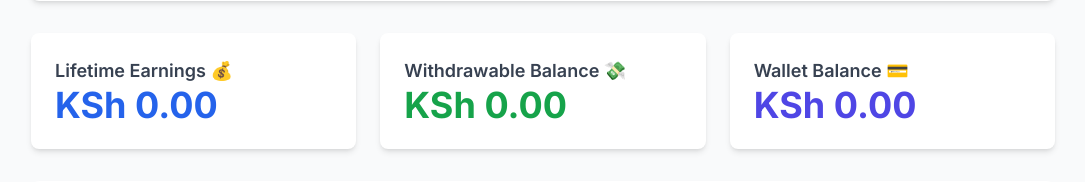
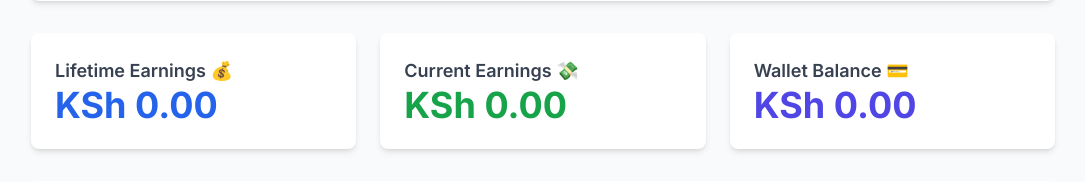
Before and after one commit to paulphysics/humanizeyouressay, a Flask app: template templates/referrals.html in a window 1280 px wide. Shown: the part 419-601 px from the top of the page, without its empty margins (97-1182 px from the left). Run offline with Flask 3, Linux system fonts and the light colour scheme; the template is opened without the code that fills it: values that come from a table or form of the project are taken from there, others are empty; parts of the project's set-up code (start-up, migrations or seed data) failed here and were passed over; some libraries are stand-ins or nearby versions.

Commit message:
Update referrals.html

```diff
--- a/templates/referrals.html
+++ b/templates/referrals.html
@@ -50,8 +50,8 @@
             <!-- Withdrawable Balance -->
             <div class="bg-white p-6 rounded-lg shadow-md relative">
                 <h3 class="text-lg font-semibold text-gray-700 flex items-center"
-                    title="The portion of referral earnings currently available for withdrawal.">
-                    Withdrawable Balance 💸
+                    title="The portion of referral earnings. Minimum withdrawal amount is KSh 1000.">
+                    Current Earnings 💸
                 </h3>
                 <p class="text-4xl font-bold text-green-600">
                     KSh {{ "%.2f"|format(withdrawable_balance) }}
```
